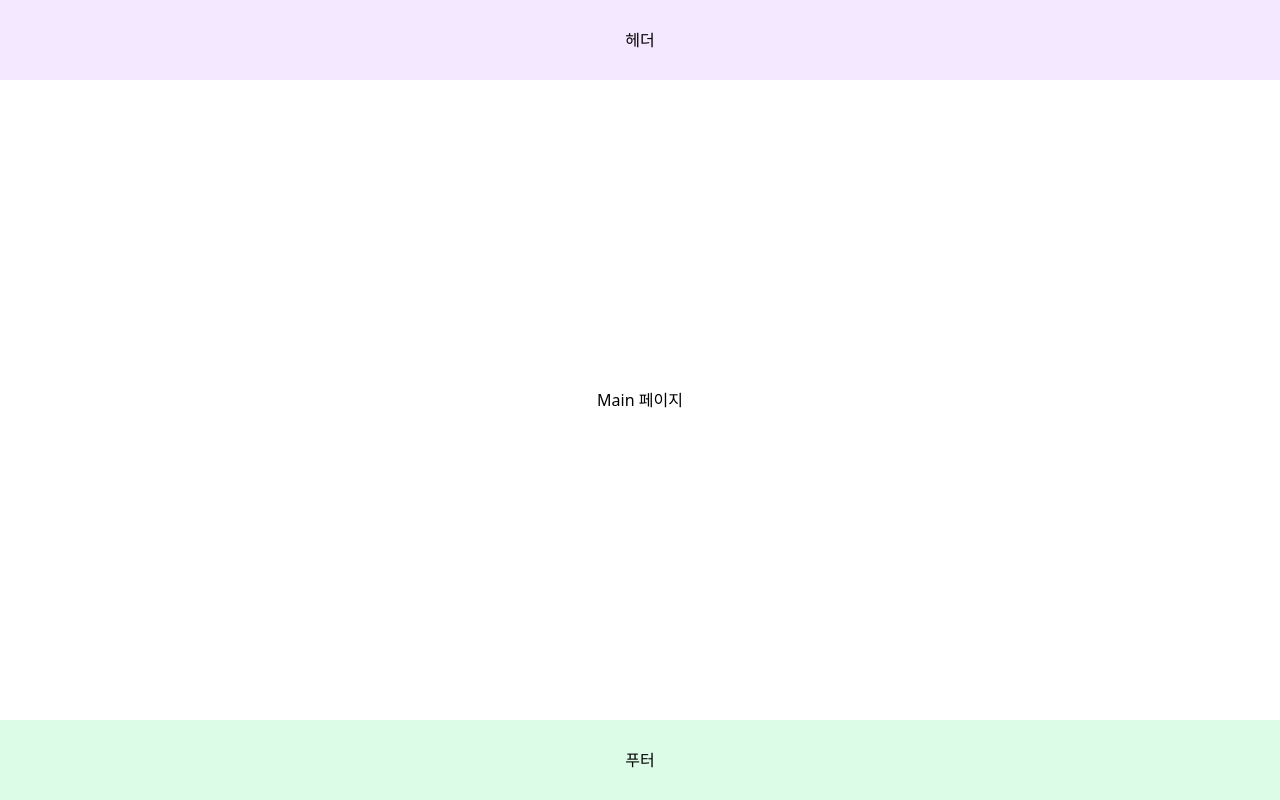
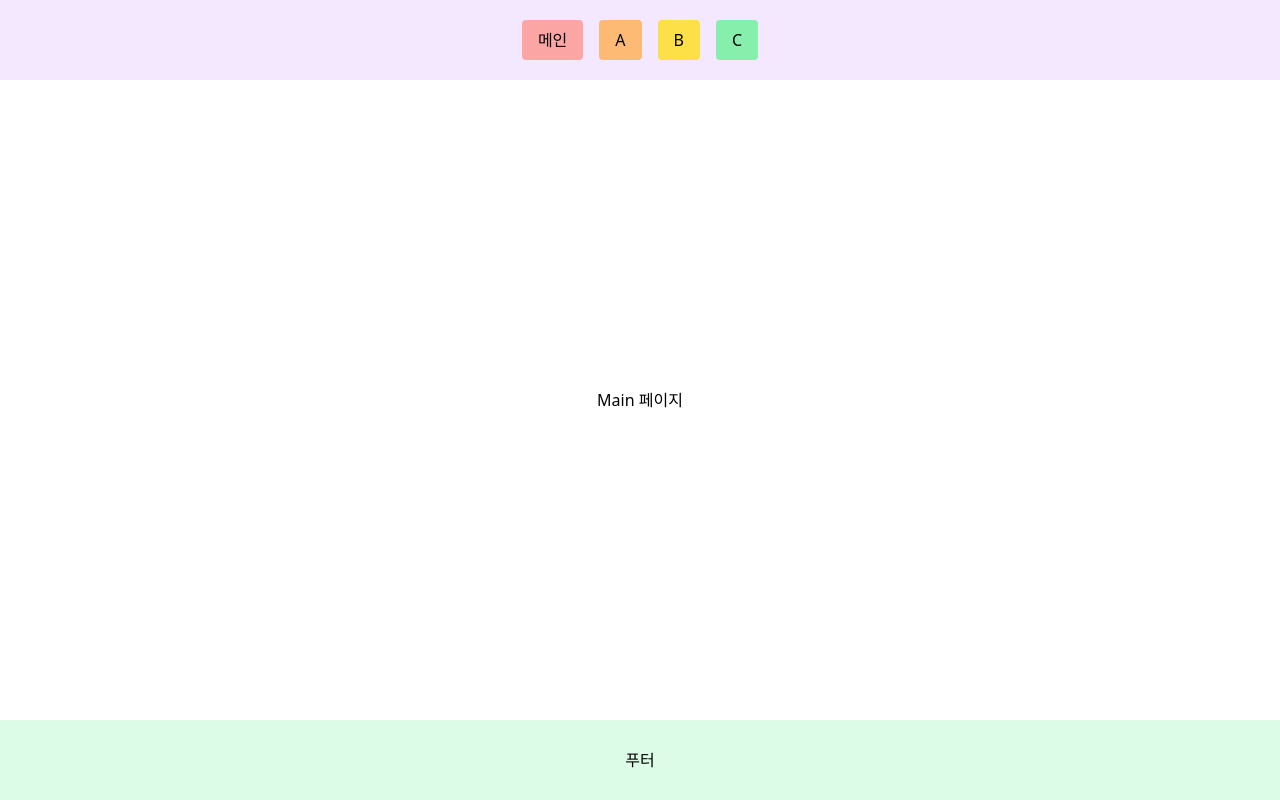
Before and after one commit to seon-2/bcs-part2-react, a React (Create React App) app in the folder react-router/: page / in a window 1280 px wide. Built offline with nearby package versions, Linux system fonts and the light colour scheme.

Commit message:
💄 [design] 헤더에 페이지 이동버튼 구현

```diff
--- a/react-router/src/components/Header.jsx
+++ b/react-router/src/components/Header.jsx
@@ -1,7 +1,20 @@
+import { Link } from "react-router-dom";
+
 function Header() {
   return (
     <header className="bg-purple-100 flex justify-center items-center h-20">
-      헤더
+      <Link to="/">
+        <button className="bg-red-300 btnStyle">메인</button>
+      </Link>
+      <Link to="/a">
+        <button className="bg-orange-300 btnStyle">A</button>
+      </Link>
+      <Link to="/b">
+        <button className="bg-yellow-300 btnStyle">B</button>
+      </Link>
+      <Link to="/c">
+        <button className="bg-green-300 btnStyle">C</button>
+      </Link>
     </header>
   );
 }
```
